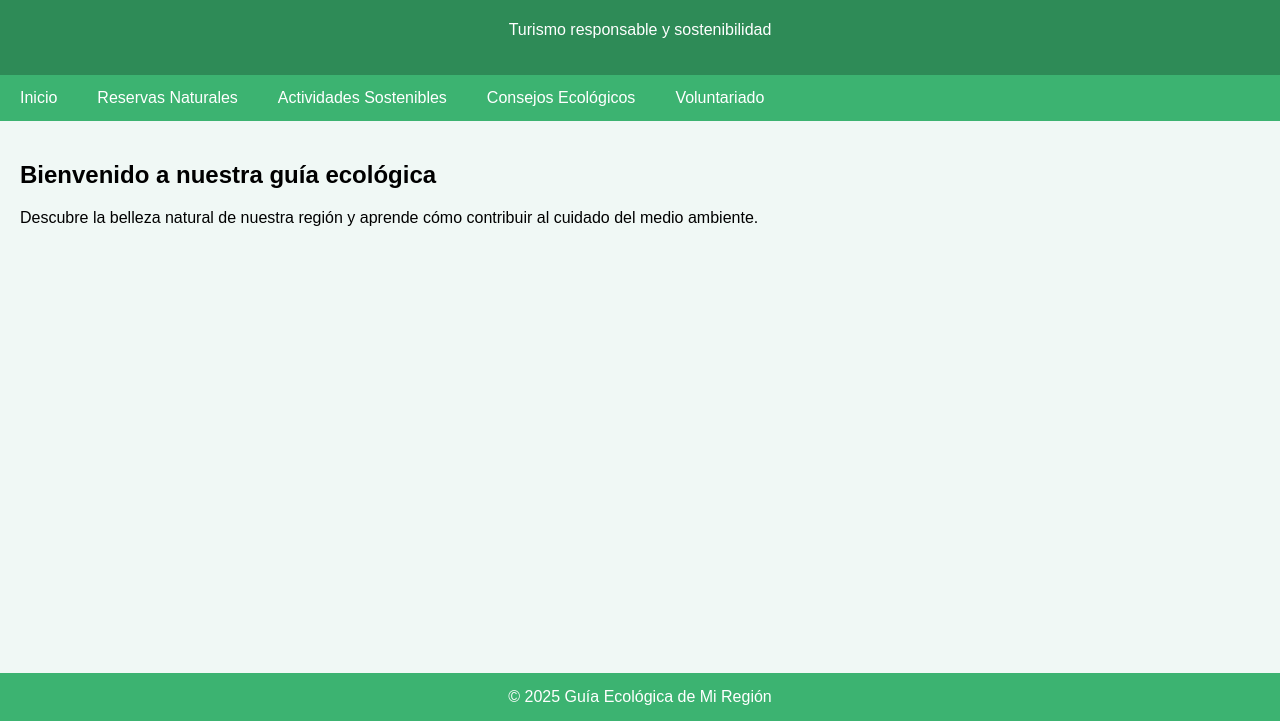
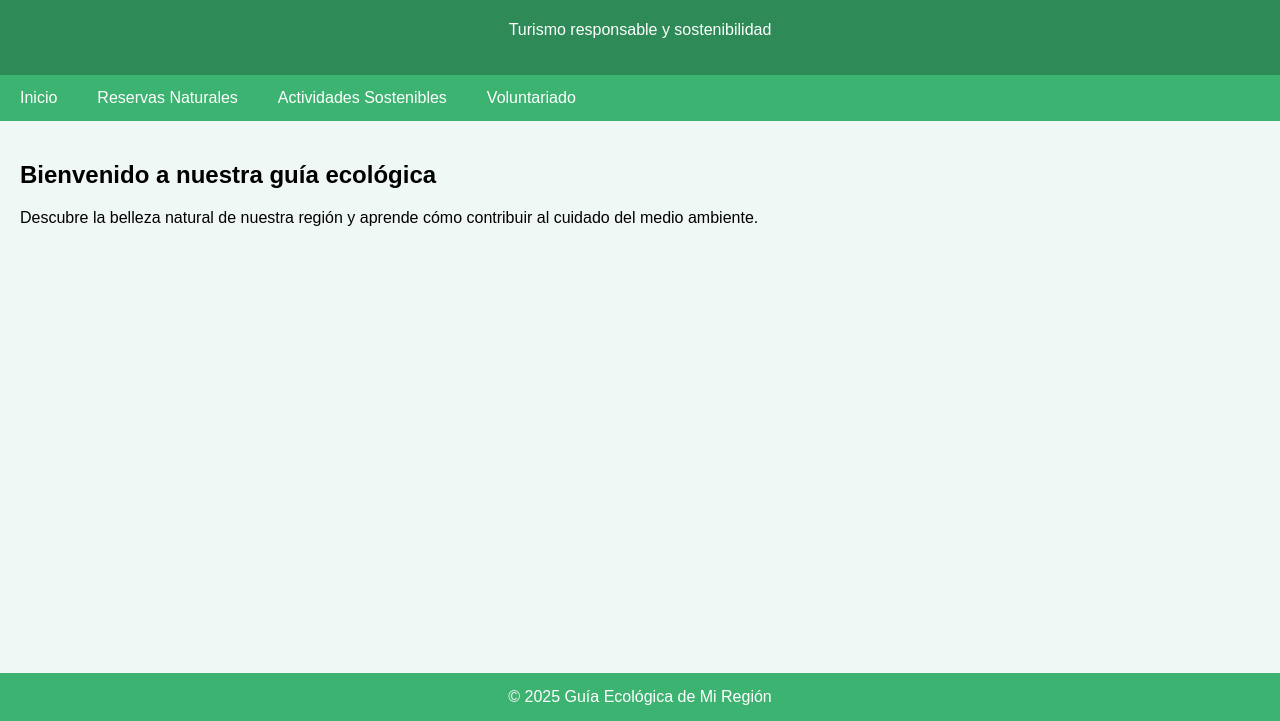
Before and after one commit to FCuadra-JAG/GuiaEcologica.github.io, a plain HTML site: page index.html in a window 1280 px wide. Shown: the part 79-800 px from the top of the page. Drawn offline with Linux system fonts and the light colour scheme.

Commit message:
Remove 'Consejos Ecológicos' link from navigation

```diff
--- a/index.html
+++ b/index.html
@@ -65,7 +65,6 @@
         <li><a href="index.html">Inicio</a></li>
         <li><a href="reservas.html">Reservas Naturales</a></li>
         <li><a href="actividades.html">Actividades Sostenibles</a></li>
-        <li><a href="consejos.html">Consejos Ecológicos</a></li>
         <li><a href="voluntariado.html">Voluntariado</a></li>
     </ul>
 </nav>
```
